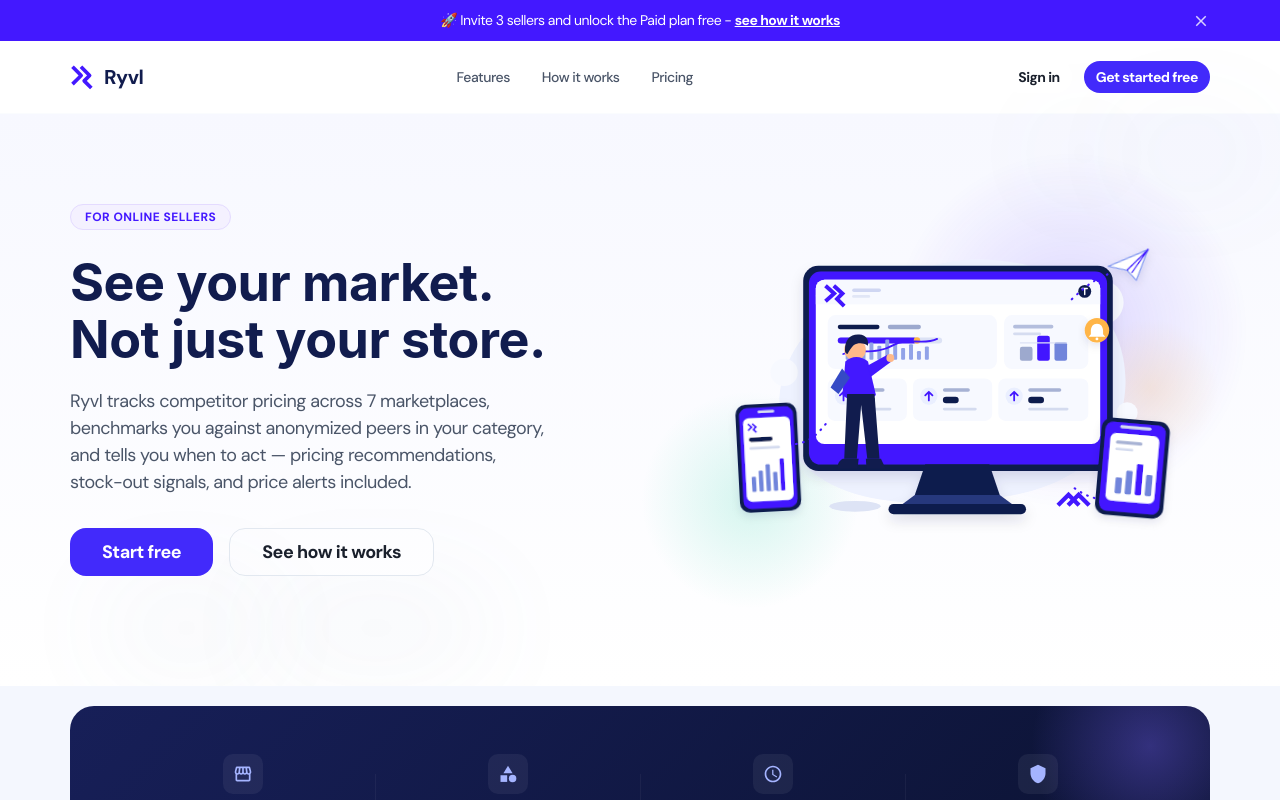
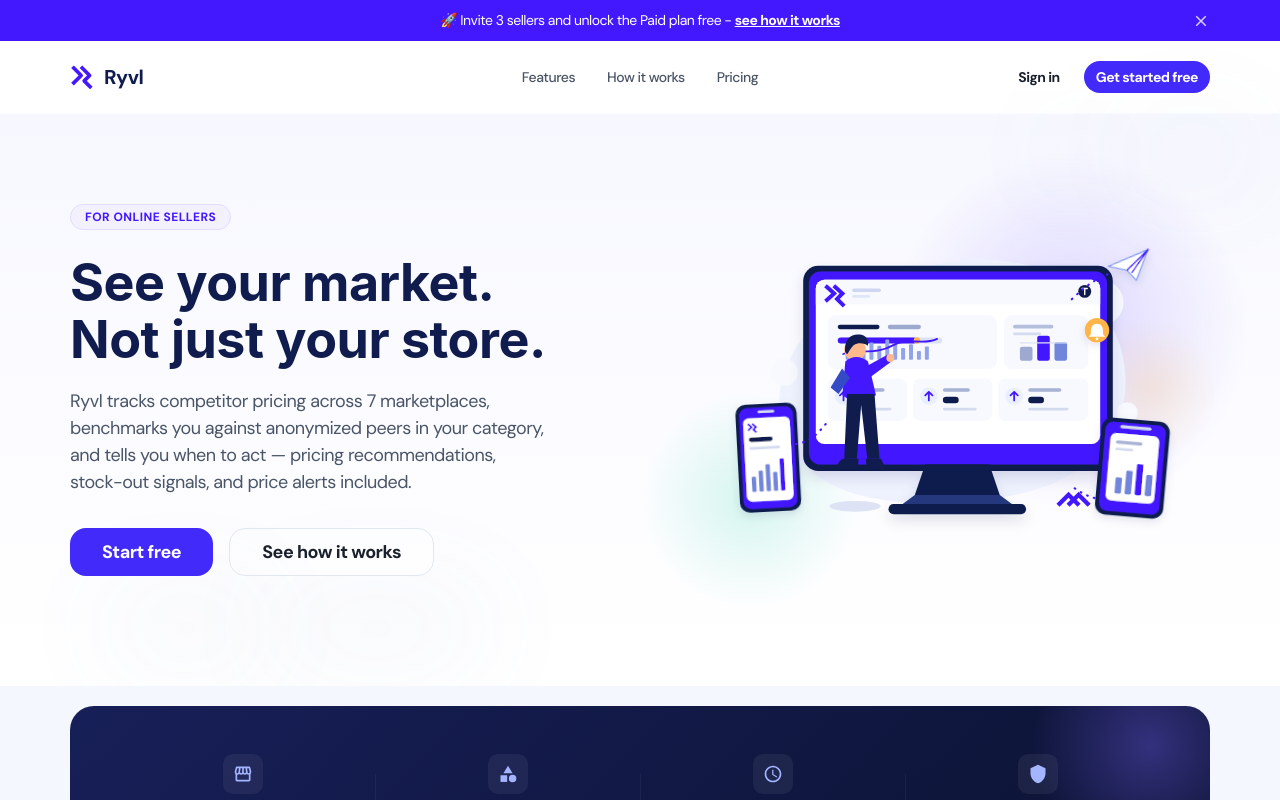
Before and after one commit to Hasee10/Market-Intel, a Next.js app in the folder horizon-ui-chakra-nextjs-main/: page / in a window 1280 px wide. Shown: the top 800 px of the page. Built offline with nearby package versions, Linux system fonts and the light colour scheme.

Commit message:
Landing Page - VX

```diff
--- a/horizon-ui-chakra-nextjs-main/src/components/landing/LandingHeader.tsx
+++ b/horizon-ui-chakra-nextjs-main/src/components/landing/LandingHeader.tsx
@@ -1,6 +1,6 @@
 'use client';
 
-import { Box, Button, Flex, HStack, Link as ChakraLink, Text } from '@chakra-ui/react';
+import { Box, Button, Flex, Grid, HStack, Link as ChakraLink, Text } from '@chakra-ui/react';
 import NextLink from 'next/link';
 
 import { RyvlMark } from 'components/icons/RyvlMark';
@@ -19,15 +19,27 @@ const NAV_LINKS = [
 export function LandingHeader() {
   return (
     <Box as="header" position="sticky" top="0" zIndex="20" bg="white" borderBottom="1px solid" borderColor="gray.100">
-      <Flex maxW="1200px" mx="auto" px={{ base: '20px', md: '30px' }} h="72px" align="center" justify="space-between">
-        <Flex as={NextLink} href="/" align="center" gap="8px">
+      {/* 3-column grid (not a space-between Flex) so the nav links center
+          on the header's true midpoint, independent of how wide the logo
+          or the button group happen to be - space-between only centers
+          content when the two outer items are equal width, which they
+          weren't here. */}
+      <Grid
+        templateColumns={{ base: '1fr auto', md: '1fr auto 1fr' }}
+        maxW="1200px"
+        mx="auto"
+        px={{ base: '20px', md: '30px' }}
+        h="72px"
+        alignItems="center"
+      >
+        <Flex as={NextLink} href="/" align="center" gap="8px" justifySelf="start">
           <RyvlMark size={26} />
           <Text fontWeight="bold" fontSize="20px" color="#111C4E">
             Ryvl
           </Text>
         </Flex>
 
-        <HStack spacing="32px" display={{ base: 'none', md: 'flex' }}>
+        <HStack spacing="32px" display={{ base: 'none', md: 'flex' }} justifySelf="center">
           {NAV_LINKS.map((link) => (
             <ChakraLink
               key={link.href}
@@ -42,7 +54,7 @@ export function LandingHeader() {
           ))}
         </HStack>
 
-        <HStack spacing="12px">
+        <HStack spacing="12px" justifySelf="end">
           <Button as={NextLink} href={PATH_AUTH.signin} variant="ghost" size="sm" display={{ base: 'none', sm: 'inline-flex' }}>
             Sign in
           </Button>
@@ -50,7 +62,7 @@ export function LandingHeader() {
             Get started free
           </Button>
         </HStack>
-      </Flex>
+      </Grid>
     </Box>
   );
 }
```
